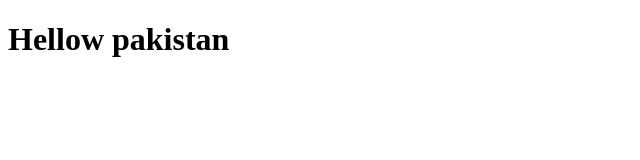
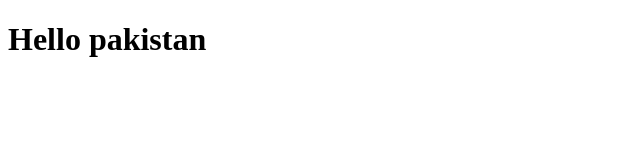
Before and after one commit to faizanmajeed3392/lab-03, a plain HTML site: page index.html in a window 1280 px wide. Shown: the whole page, without its empty margins (0-640 px from the left). Drawn offline with Linux system fonts and the light colour scheme.

Commit message:
Update index.html

```diff
--- a/index.html
+++ b/index.html
@@ -6,6 +6,6 @@
     <title>Document</title>
 </head>
 <body>
-    <h1>Hellow pakistan</h1>
+    <h1>Hello pakistan</h1>
 </body>
 </html>
```
